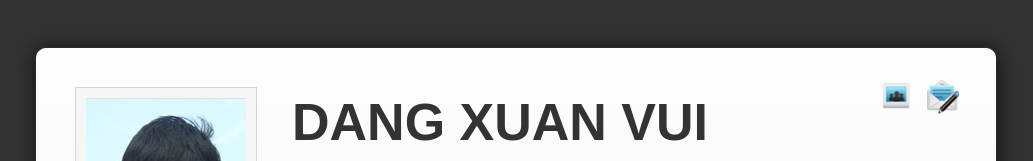
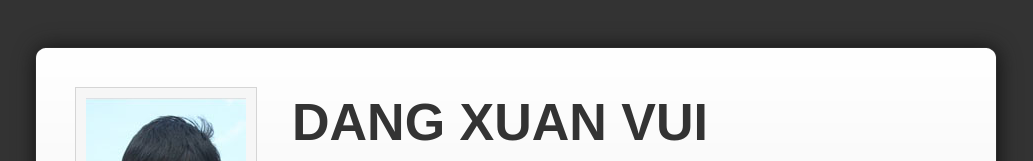
Before and after one commit to vuidang/vuidang.github.io, a plain HTML site: page index.html in a window 1280 px wide. Shown: the top 161 px of the page, without its empty margins (122-1155 px from the left). Drawn offline with Linux system fonts and the light colour scheme.

Commit message:
add info

```diff
--- a/index.html
+++ b/index.html
@@ -27,8 +27,8 @@
 
        <ul class="controls">
            <!-- <li class="print" title="Print CV"><a id="print" href="#">&nbsp;</a></li> -->
-           <li class="view-photo" title="View Photo"><a class="fancy-box" href="img/photo-big.jpg">&nbsp;</a></li>
-           <li class="mail-top" title="Contact Me"><a  href="mailto:vitqst@gmail.com">&nbsp;</a></li>
+           <!--<li class="view-photo" title="View Photo"><a class="fancy-box" href="img/photo-big.jpg">&nbsp;</a></li>
+           <li class="mail-top" title="Contact Me"><a  href="mailto:vitqst@gmail.com">&nbsp;</a></li>-->
            <!-- tooltip -->
            <li id="tooltip" class="inactive"><b></b></li>
       </ul>
```
